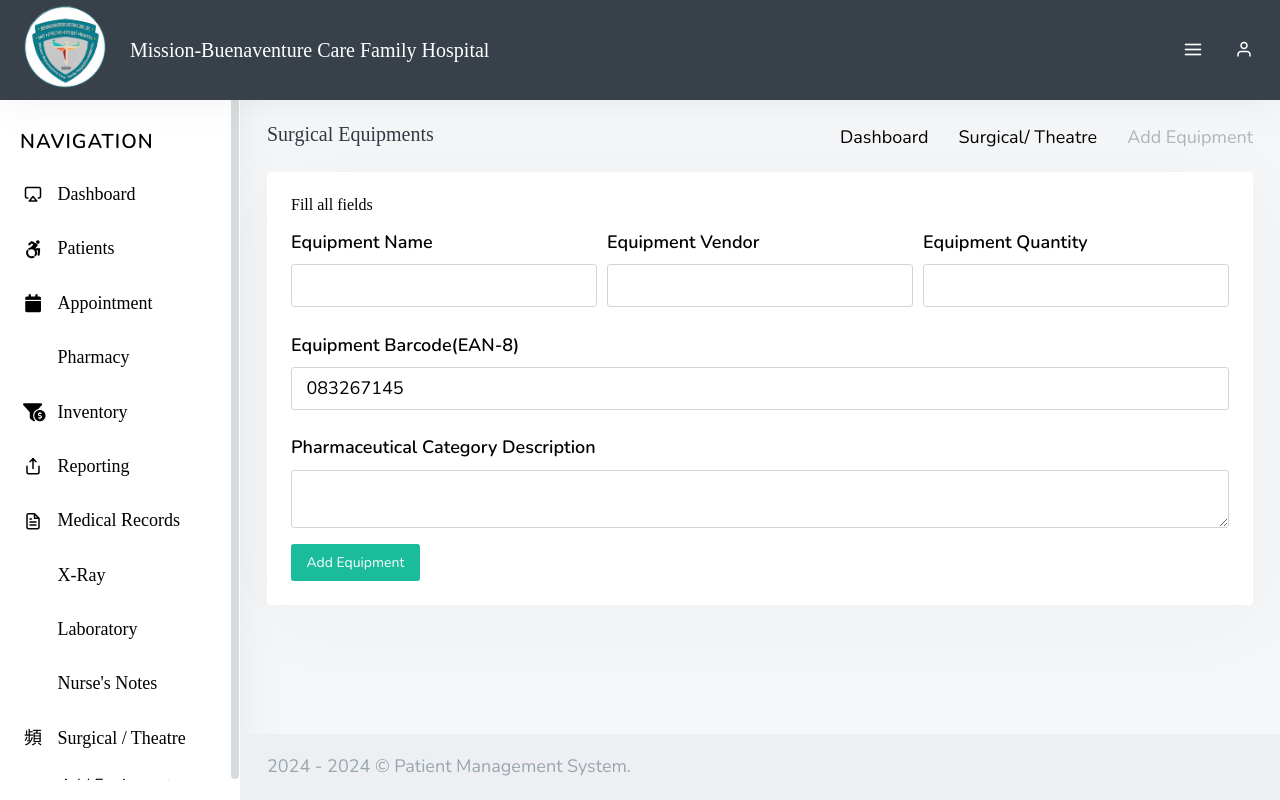
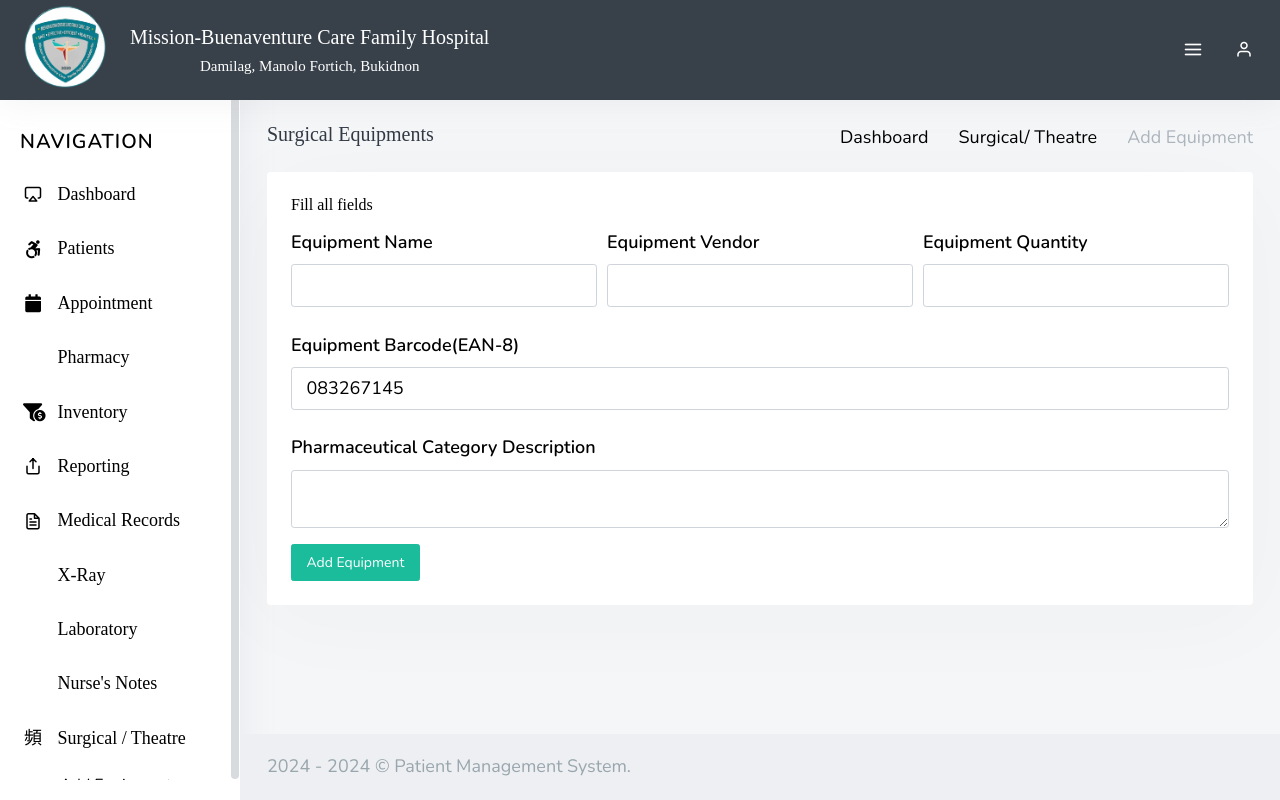
Before and after one commit to Jkmanait/PMS-CLINIC, a PHP site: page /backend/admin/his_admin_add_equipment.php in a window 1280 px wide. Run offline with PHP 8.4, Linux system fonts and the light colour scheme; some libraries are stand-ins or nearby versions; some web fonts are replaced.

Commit message:
add address in the navbar

```diff
--- a/backend/admin/assets/inc/nav.php
+++ b/backend/admin/assets/inc/nav.php
@@ -69,14 +69,17 @@
 
     <!-- LOGO -->
     <div class="logo-box" style="display: flex; align-items: center; white-space: nowrap;">
-    <a href="his_admin_dashboard.php" class="logo text-center" style="display: flex; align-items: center;">
+    <a href="index.php" class="logo text-center" style="display: flex; align-items: center;">
         <span class="logo-lg">
             <img src="assets/images/logo.png.png" style="height: 100px; width: 100px; margin-top: -7px;" alt="Logo">
         </span>
         <span class="logo-sm">
-                    <img src="assets/images/logo.png.png" style="height: 100px; width: 100px; margin-top: -7px;" alt="Logo">
-                </span>
-        <h1 style="font-size: 20px; color: white; margin-left: 15px; white-space: nowrap;">Mission-Buenaventure Care Family Hospital</h1>
+            <img src="assets/images/logo.png.png" style="height: 100px; width: 100px; margin-top: -7px;" alt="Logo">
+        </span>
+        <div>
+            <h1 style="font-size: 20px; color: white; margin-left: 15px; white-space: nowrap;">Mission-Buenaventure Care Family Hospital</h1>
+            <h1 style="font-size: 15px; color: white; margin-left: 15px; white-space: nowrap;">Damilag, Manolo Fortich, Bukidnon</h1>
+        </div>
     </a>
 </div>
 
--- a/patient/assets/inc/nav.php
+++ b/patient/assets/inc/nav.php
@@ -106,9 +106,13 @@
         <span class="logo-sm">
             <img src="assets/images/logo.png.png" style="height: 100px; width: 100px; margin-top: -7px;" alt="Logo">
         </span>
+        <div>
             <h1 style="font-size: 20px; color: white; margin-left: 15px; white-space: nowrap;">Mission-Buenaventure Care Family Hospital</h1>
+            <h1 style="font-size: 15px; color: white; margin-left: 15px; white-space: nowrap;">Damilag, Manolo Fortich, Bukidnon</h1>
+        </div>
     </a>
 </div>
+
 
     <ul class="list-unstyled topnav-menu topnav-menu-left m-0">
     </ul>
```
Lines whose indentation alone changed are shown as unchanged.
